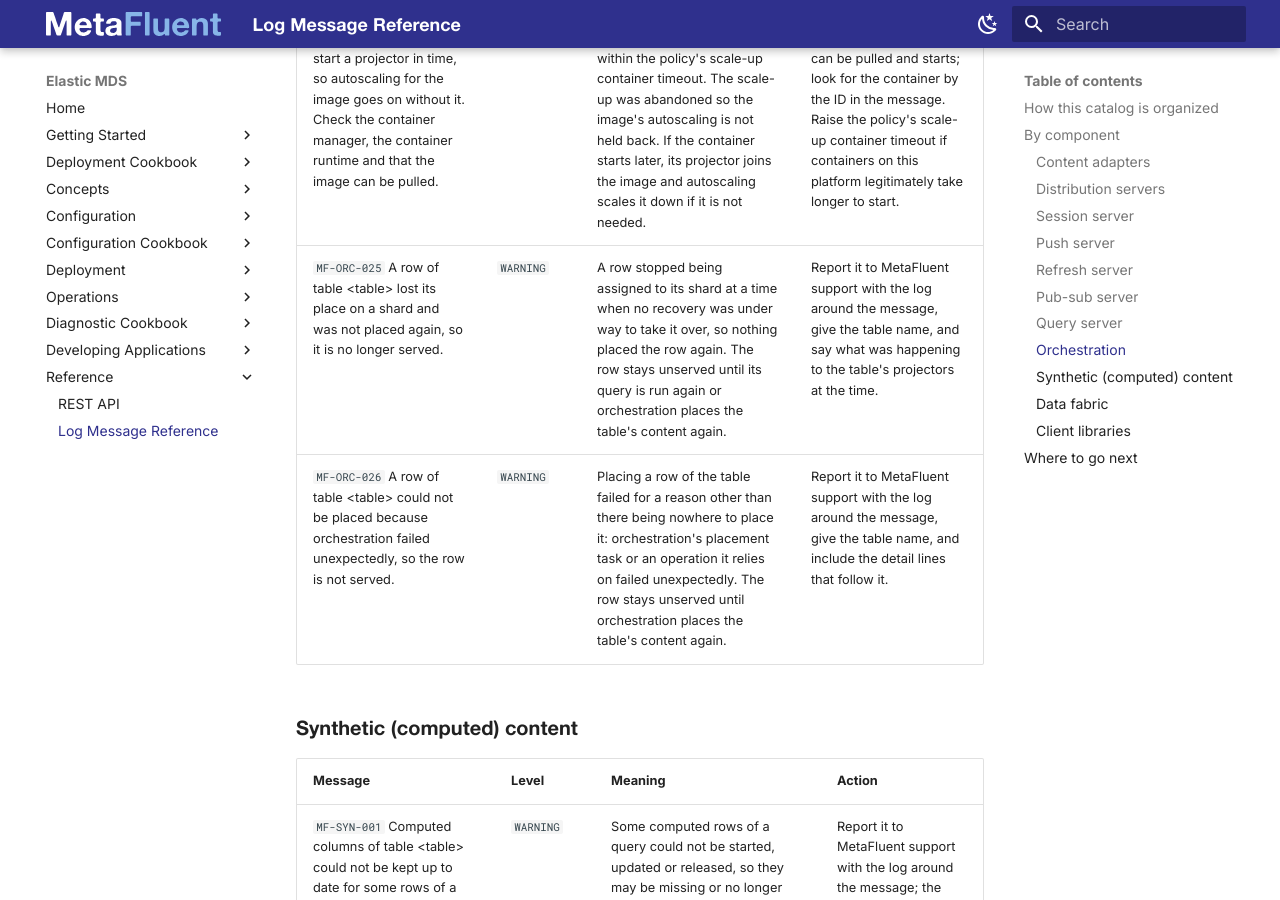
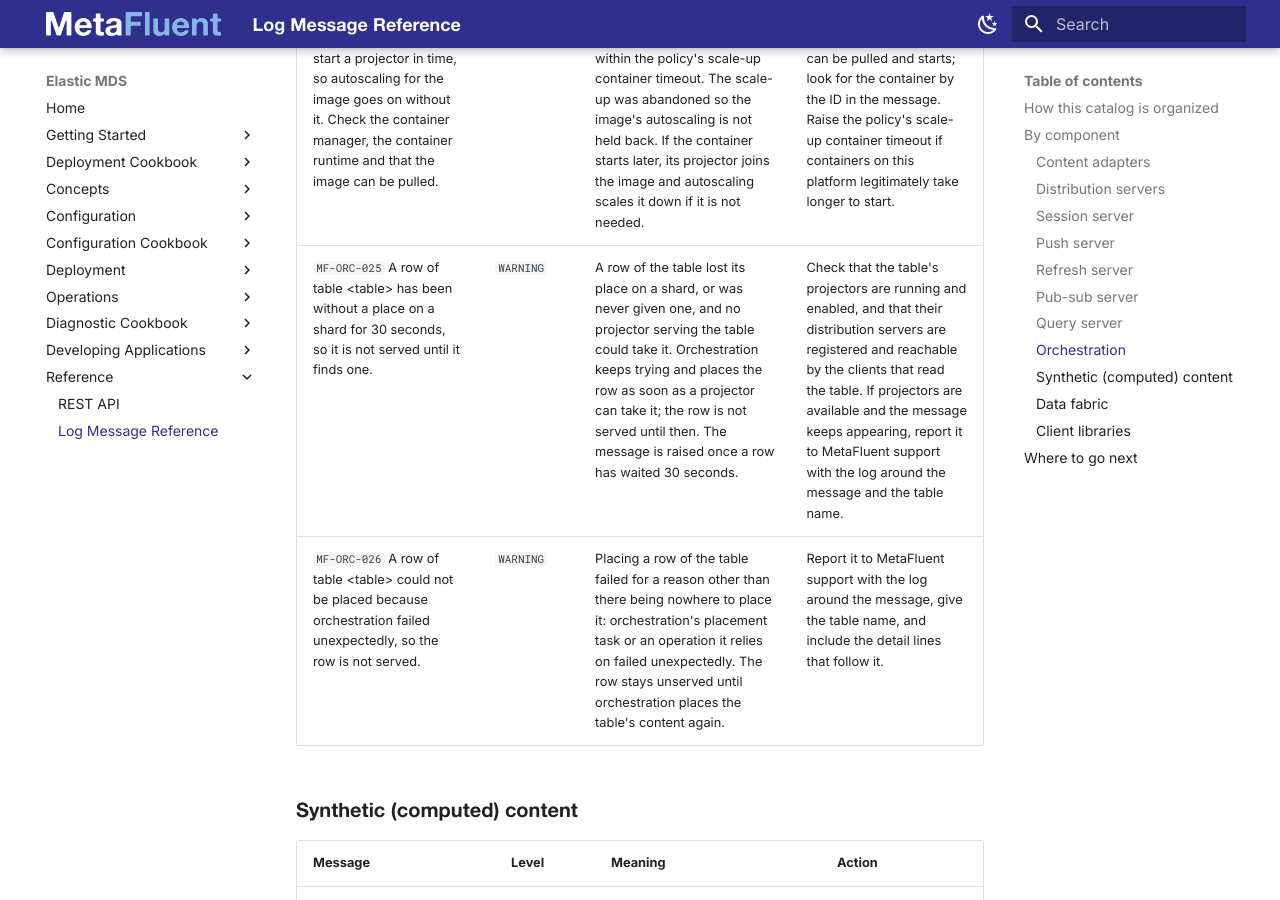
Before and after one commit to MetaFluent/ElasticMDS-docs, an MkDocs documentation site: the page built from docs/Log-Message-Reference.md, in a window 1280 px wide and 900 px high, scrolled down 29092 px. Built offline with MkDocs 1.6.1 and Material for MkDocs 9.7.7, drawn with Linux system fonts in a browser that asks for light colours; the version menu is left out.

Commit message:
MetaFluent/IssueTracking#1558 Log Message Reference: MF-ORC-025, a row waiting for a place
The alert no longer means a row dropped for good: a row with no shard to
go to waits, is placed as soon as a projector can take it, and is
reported once it has waited 30 seconds. Meaning and action rewritten to
match.

https://github.com/MetaFluent/IssueTracking/issues/1558

Co-Authored-By: Claude Opus 5.5 <noreply@anthropic.com>
Claude-Session: https://claude.ai/code/session_01G11mkgRwDAgdkdmvGDSa5r

```diff
--- a/docs/Log-Message-Reference.md
+++ b/docs/Log-Message-Reference.md
@@ -230,7 +230,7 @@ The push, refresh, pub-sub and relational servers that serve clients.
 | `MF-ORC-022` An internal orchestration task failed and orchestration continued. | `WARNING` | An internal orchestration task failed. Orchestration went on with the next task. | Report it to MetaFluent support with the log around the message; if the same task fails again and again, restart the orchestration service. |
 | `MF-ORC-023` An internal orchestration task failed and its failure handler failed too. | `WARNING` | An internal orchestration task failed, and the handling of that failure failed as well. | Report it to MetaFluent support with the log around the message, and give the task named in the detail lines. |
 | `MF-ORC-024` The container &lt;containerId&gt; requested to scale up image &lt;image&gt; did not start a projector in time, so autoscaling for the image goes on without it. Check the container manager, the container runtime and that the image can be pulled. | `WARNING` | A scale-up asked the container manager for a new container, and no projector from that container arrived within the policy's scale-up container timeout. The scale-up was abandoned so the image's autoscaling is not held back. If the container starts later, its projector joins the image and autoscaling scales it down if it is not needed. | Check that the container manager is reachable, the container runtime has capacity and the image can be pulled and starts; look for the container by the ID in the message. Raise the policy's scale-up container timeout if containers on this platform legitimately take longer to start. |
-| `MF-ORC-025` A row of table &lt;table&gt; lost its place on a shard and was not placed again, so it is no longer served. | `WARNING` | A row stopped being assigned to its shard at a time when no recovery was under way to take it over, so nothing placed the row again. The row stays unserved until its query is run again or orchestration places the table's content again. | Report it to MetaFluent support with the log around the message, give the table name, and say what was happening to the table's projectors at the time. |
+| `MF-ORC-025` A row of table &lt;table&gt; has been without a place on a shard for 30 seconds, so it is not served until it finds one. | `WARNING` | A row of the table lost its place on a shard, or was never given one, and no projector serving the table could take it. Orchestration keeps trying and places the row as soon as a projector can take it; the row is not served until then. The message is raised once a row has waited 30 seconds. | Check that the table's projectors are running and enabled, and that their distribution servers are registered and reachable by the clients that read the table. If projectors are available and the message keeps appearing, report it to MetaFluent support with the log around the message and the table name. |
 | `MF-ORC-026` A row of table &lt;table&gt; could not be placed because orchestration failed unexpectedly, so the row is not served. | `WARNING` | Placing a row of the table failed for a reason other than there being nowhere to place it: orchestration's placement task or an operation it relies on failed unexpectedly. The row stays unserved until orchestration places the table's content again. | Report it to MetaFluent support with the log around the message, give the table name, and include the detail lines that follow it. |
 <!-- generated: orchestration end -->
 
```
